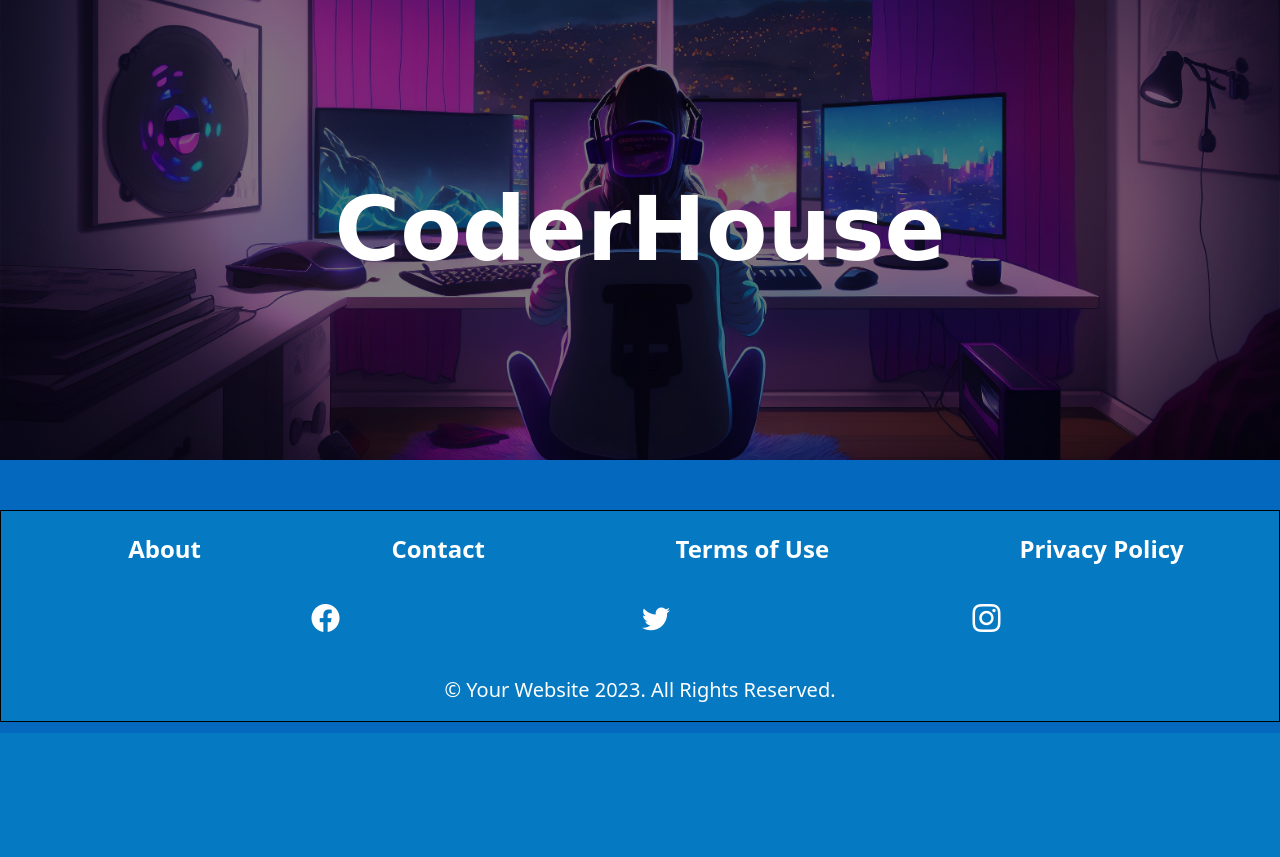
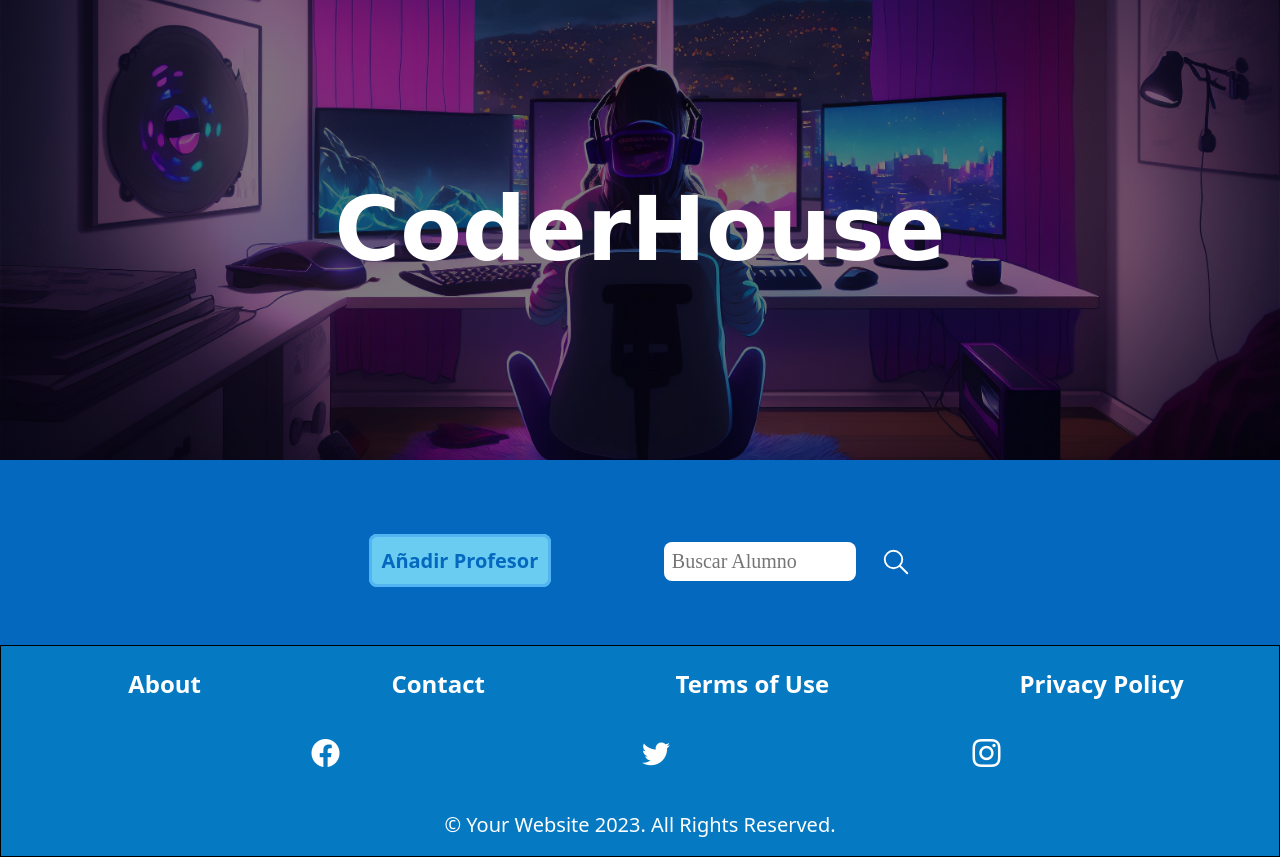
Before and after one commit to LuuRuiz17/TerceraPreEntrega, a Django app: template AppCoder/template/profesores.html in a window 1280 px wide. Shown: the part 67-924 px from the top of the page. Before the commit the page ends 800 px from the top, so only its background shows below. Run offline with Django 3.2, Linux system fonts and the light colour scheme; the template is opened without the code that fills it, so the values that code supplies are empty.

Commit message:
ProyectoFinal

```diff
--- a/AppCoder/models.py
+++ b/AppCoder/models.py
@@ -31,7 +31,7 @@ class Profesor(models.Model):
     curso = models.CharField(max_length = 40)
 
     def __str__(self):
-        return f"Nombre: {self.nombre} {self.apellido} - Curso: {self.curso}"
+        return f"Nombre: {self.nombre} {self.apellido} - Curso: {self.curso} - Email : {self.email} - Contraseña : {self.contraseña}"
 
 
 class Avatar(models.Model):
--- a/AppCoder/static/AppCoder/css/mi_styles.css
+++ b/AppCoder/static/AppCoder/css/mi_styles.css
@@ -757,6 +757,7 @@ main{
 
 .añadir{
     margin-top: 4vh;
+    margin-bottom: 5vh;
     width: 60%;
     display: flex;
     align-items: center;
--- a/AppCoder/template/editar_profesor.html
+++ b/AppCoder/template/editar_profesor.html
@@ -4,7 +4,7 @@
 
 {% block contenido %}
 
-<h2 class="titulo-editar-perfil">Editar Perfil"{{profesor.username|capfirst}}"</h2>
+<h2 class="titulo-editar-perfil">Editar Perfil "{{profesor.nombre|capfirst}} {{profesor.apellido|capfirst}}"</h2>
 
 <form action="">
     {% csrf_token %}
--- a/AppCoder/template/profesores.html
+++ b/AppCoder/template/profesores.html
@@ -23,8 +23,25 @@
             </div>
         </div>
     {% endfor %}
-
     </div>
 </main>
 
+<div class="btn-añadir">
+    <div class="añadir">
+        <div>
+            <a class="btn_agregar" href="{% url 'alta_profesor' %}">Añadir Profesor</a>
+        </div>
+        <form action="{% url 'resultado_alumno' %}" method="GET" class="busqueda">
+            <input type="text" name="nombre" placeholder="Buscar Alumno" class="lupa">
+            <button type="submit" class="icon-lupa">
+                <svg xmlns="http://www.w3.org/2000/svg" class="icon" width="92" height="92" viewBox="0 0 24 24" stroke-width="1.5" stroke="#ffffff" fill="none" stroke-linecap="round" stroke-linejoin="round">
+                    <path stroke="none" d="M0 0h24v24H0z" fill="none"/>
+                    <path d="M10 10m-7 0a7 7 0 1 0 14 0a7 7 0 1 0 -14 0" />
+                    <path d="M21 21l-6 -6" />
+                </svg>
+            </button>
+        </form>
+    </div>
+</div>
+
 {% endblock %}
```
Also changed, not shown: AppCoder/forms.py (+19 -1 lines), AppCoder/template/form_profesores.html (+10 -0 lines), AppCoder/views.py (+12 -1 lines), AppCoder/migrations/0005_profesor_contraseña_profesor_email.py (added), db.sqlite3. Lines whose indentation alone changed are shown as unchanged.
